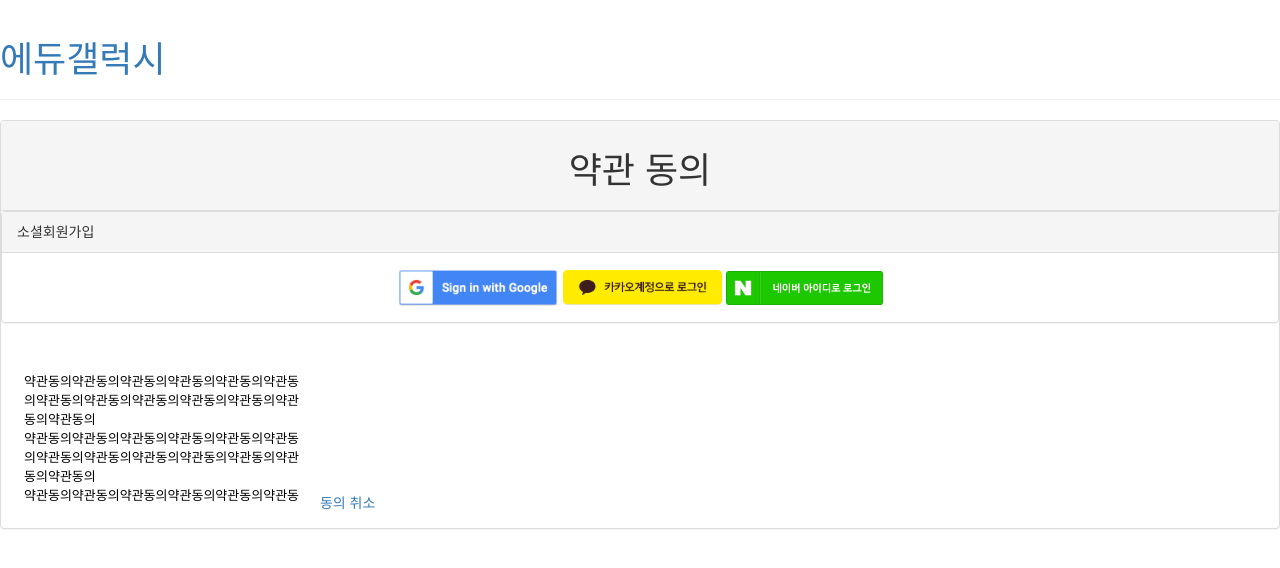
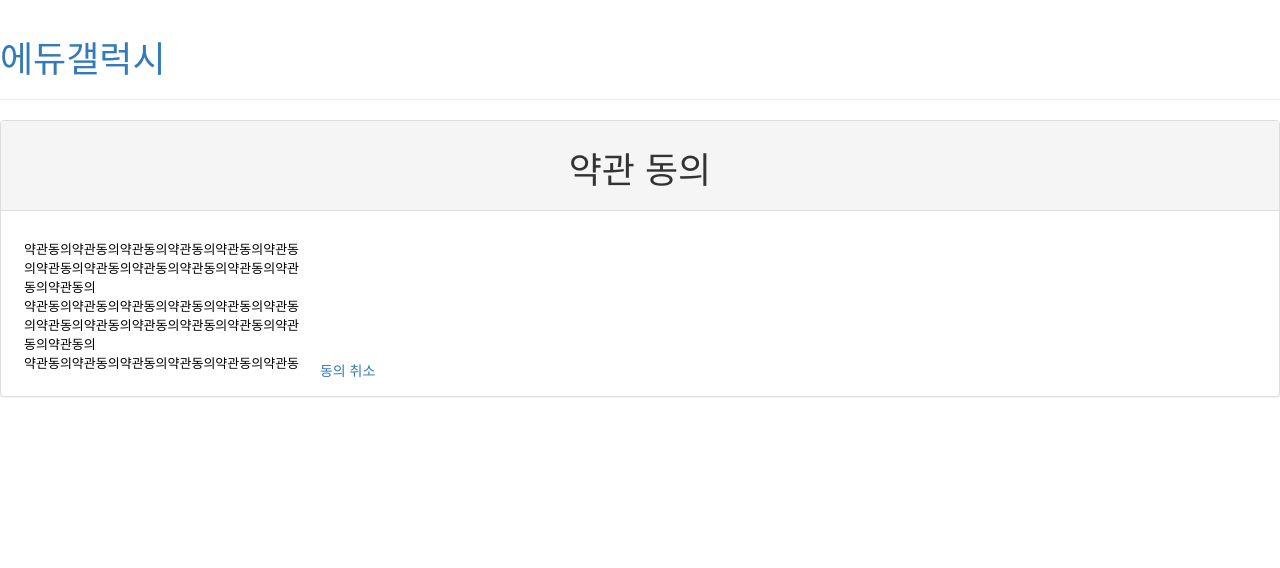
Before and after one commit to JHLeeeMe/eduGalaxy, a Django app: page /user/agreement/ in a window 1280 px wide. Shown: the top 568 px of the page. Run offline with Django 3.2, Linux system fonts and the light colour scheme; parts of the project's set-up code (start-up, migrations or seed data) failed here and were passed over; some libraries are stand-ins or nearby versions.

Commit message:
오탈자 수정
 커밋할 변경 사항:
	수정함:        eduGalaxy/templates/user/agreement.html

```diff
--- a/eduGalaxy/templates/user/agreement.html
+++ b/eduGalaxy/templates/user/agreement.html
@@ -11,9 +11,6 @@
     <div class="panel-heading">
         <h1 align="center">약관 동의</h1>
     </div>
-
-    {% include 'user/social/social_login_panel.html' with panel_name="소셜회원가입" %}
-
     <div class="panel-body">
         <object data="/static/user/txt/agreement.txt"></object>
         <a href="{% url 'user:eduser' %}">동의</a>
```
